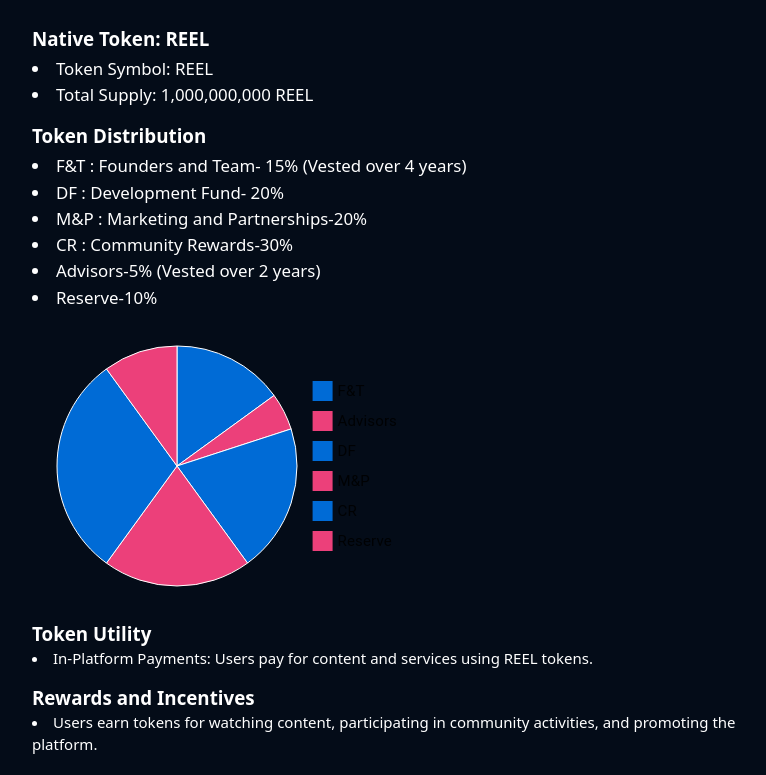
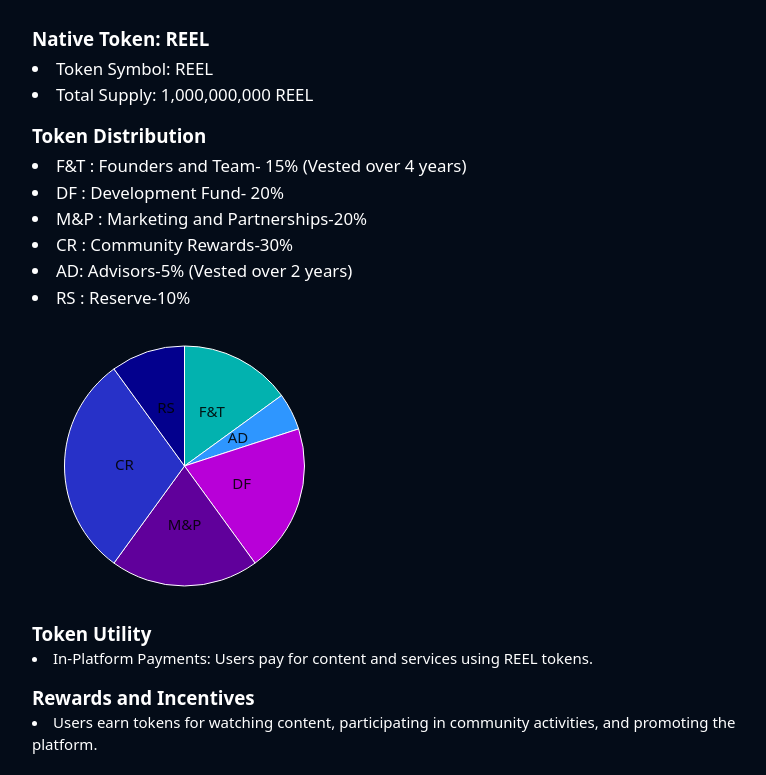
Before and after one commit to emetisuccess/reelchain, a React (Vite) app: page /tokenomics in a window 1280 px wide. Shown: the part 544-1319 px from the top of the page, without its empty margins (242-1008 px from the left). Built offline with nearby package versions, Linux system fonts and the light colour scheme; a web font is replaced by a local one.

Commit message:
Pie chart commit

```diff
--- a/src/components/Tokenomics.jsx
+++ b/src/components/Tokenomics.jsx
@@ -8,25 +8,20 @@ import { FaAngleRight, FaAngleLeft } from "react-icons/fa";
 import { Link } from "react-router-dom";
 
 
-
-const colors = ['#006BD6', '#EC407A'];
 const series = [
   {
     data: [
       { id: 0, value: 15, label: "F&T" },
-      { id: 1, value: 5, label: "Advisors" },
+      { id: 1, value: 5, label: "AD" },
       { id: 2, value: 20, label: "DF" },
       { id: 3, value: 20, label: "M&P" },
       { id: 4, value: 30, label: "CR" },
-      { id: 5, value: 10, label: "Reserve" },
+      { id: 5, value: 10, label: "RS" },
     ],
+    type: 'pie',
+    arcLabel: 'label'
   },
 ]
-
-
-
-
-
 
 
 const Tokenomics = () => {
@@ -58,17 +53,18 @@ const Tokenomics = () => {
               <li className="text-white text-lg">DF : Development Fund- 20%</li>
               <li className="text-white text-lg">M&P : Marketing and Partnerships-20%</li>
               <li className="text-white text-lg">CR : Community Rewards-30%</li>
-              <li className="text-white text-lg">Advisors-5% (Vested over 2 years)</li>
-              <li className="text-white text-lg">Reserve-10%</li>
+              <li className="text-white text-lg">AD: Advisors-5% (Vested over 2 years)</li>
+              <li className="text-white text-lg">RS : Reserve-10%</li>
             </ul>
           </div>
           <div className="my-8">
             <Stack>
               <PieChart
                 series={series}
-                slotProps={{ legend: { hidden: false } }}
-                colors={colors}
-                width={385}
+                slotProps={{
+                  legend: { hidden: true },
+                }}
+                width={400}
                 height={250}
               />
             </Stack>
@@ -109,8 +105,8 @@ const Tokenomics = () => {
           </Link>
         </div>
       </div>
-    </div >
+    </div>
   );
-};
+}
 
 export default Tokenomics;
--- a/src/components/Waitlist.jsx
+++ b/src/components/Waitlist.jsx
@@ -26,6 +26,7 @@ const Waitlist = () => {
         }, 3000);
       }
     });
+
   };
 
   return (
```
